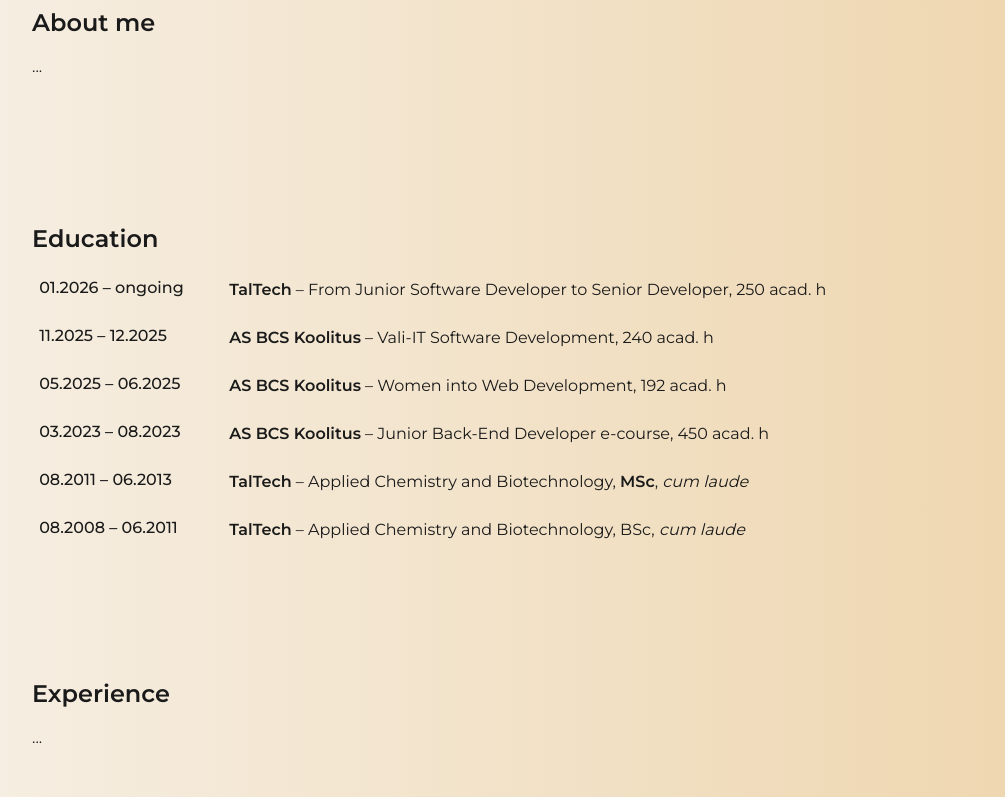
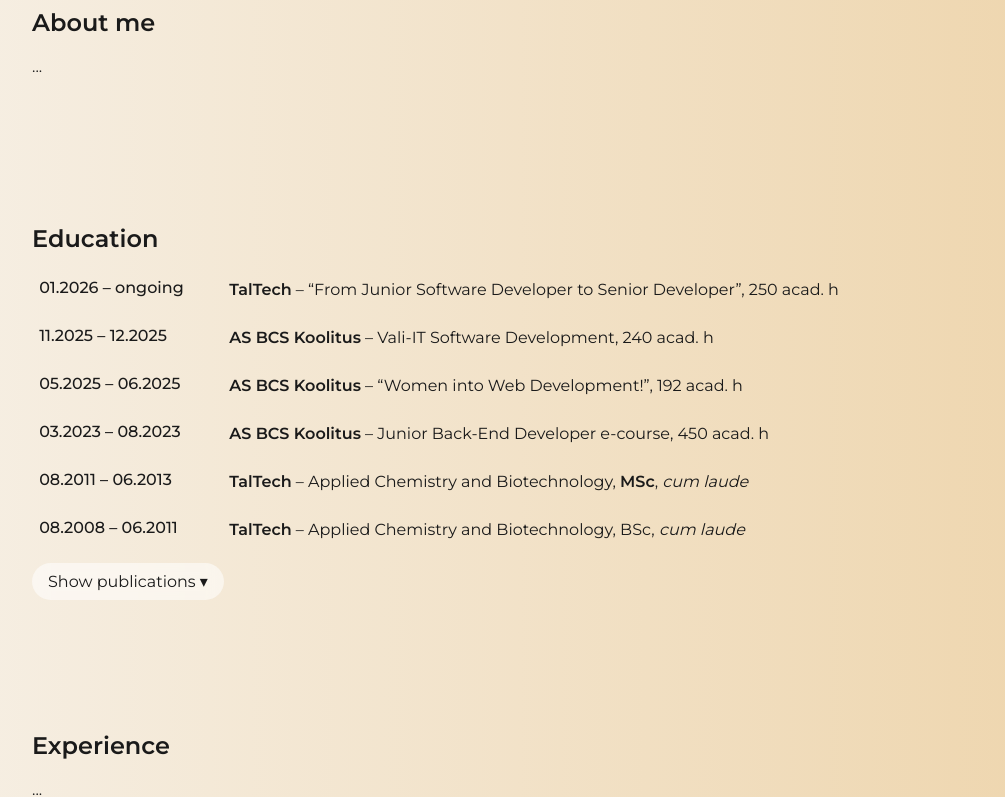
Before and after one commit to KatharinaMat/my-portfolio, a Nuxt app: page / in a window 1280 px wide. Shown: the part 508-1305 px from the top of the page, without its empty margins (58-1063 px from the left). Built offline with nearby package versions, Linux system fonts and the light colour scheme; a web font is replaced by a local one.

Commit message:
feat: add expandable publications list into Education section

```diff
--- a/app/assets/css/main.css
+++ b/app/assets/css/main.css
@@ -409,6 +409,8 @@
   font-weight: 600;
 }
 
+
+
 /* Desktop override */
 @media (min-width: 860px) {
 
@@ -423,3 +425,56 @@
   }
 
 }
+
+/* =================================
+   EDUCATION - PUBLICATIONS
+   ================================= */
+
+.education-extra {
+  margin-top: 1rem;
+}
+
+.publications-toggle {
+  border: none;
+  background: rgba(255, 255, 255, 0.55);
+  backdrop-filter: blur(8px);
+  border-radius: 999px;
+  padding: 0.55rem 1rem;
+  font: inherit;
+  color: #1a1a1a;
+  cursor: pointer;
+  transition: transform 0.15s ease, box-shadow 0.15s ease, background 0.15s ease;
+}
+
+.publications-toggle:hover {
+  transform: translateY(-2px);
+  box-shadow: 0 6px 14px rgba(0, 0, 0, 0.08);
+  background: rgba(255, 255, 255, 0.72);
+}
+
+.publications-list {
+  margin-top: 1rem;
+  display: flex;
+  flex-direction: column;
+  gap: 0.9rem;
+}
+
+.publication-item {
+  line-height: 1.45;
+  font-size: 0.95rem;
+}
+
+.publication-item em {
+  font-style: italic;
+}
+
+.publication-item strong {
+  font-weight: 600;
+}
+
+/* Desktop override */
+@media (min-width: 860px) {
+  .publications-list {
+    padding-left: 187px;
+  }
+}
--- a/app/pages/index.vue
+++ b/app/pages/index.vue
@@ -136,6 +136,28 @@
           <div class="education-text" v-html="rt(item.text)"></div>
           </div>
         </div>
+
+      <div class="education-extra">
+        <button
+        type="button"
+        class="publications-toggle"
+        @click="showPublications = !showPublications">
+          {{ showPublications
+        ? t("education.hidePublications")
+        : t("education.showPublications") }}
+    {{ showPublications ? "▴" : "▾" }}
+      </button>
+
+<div v-if="showPublications" class="publications-list">
+  <div
+    v-for="(publication, index) in tm('education.publications')"
+    :key="index"
+    class="publication-item"
+    v-html="rt(publication)"
+  ></div>
+</div>
+    </div>
+
       </div>
     </section>
 
@@ -175,6 +197,7 @@
 
 const { t, tm, rt, setLocale, locale } = useI18n();
 const educationItems = computed(() => tm("education.items") as { period: string; text: string }[]);
+const showPublications = ref(false);
 const route = useRoute();
 
 const showTitle = ref(false);
--- a/i18n/locales/en.json
+++ b/i18n/locales/en.json
@@ -15,7 +15,7 @@
   "items": [
     {
       "period": "01.2026 – ongoing",
-      "text": "<strong>TalTech</strong> – From Junior Software Developer to Senior Developer, 250 acad. h"
+      "text": "<strong>TalTech</strong> – “From Junior Software Developer to Senior Developer”, 250 acad. h"
     },
     {
       "period": "11.2025 – 12.2025",
@@ -23,7 +23,7 @@
     },
     {
       "period": "05.2025 – 06.2025",
-      "text": "<strong>AS BCS Koolitus</strong> – Women into Web Development, 192 acad. h"
+      "text": "<strong>AS BCS Koolitus</strong> – “Women into Web Development!”, 192 acad. h"
     },
     {
       "period": "03.2023 – 08.2023",
@@ -37,6 +37,14 @@
       "period": "08.2008 – 06.2011",
       "text": "<strong>TalTech</strong> – Applied Chemistry and Biotechnology, BSc, <em>cum laude</em>"
     }
+  ],
+  "showPublications": "Show publications",
+  "hidePublications": "Hide publications",
+  "publications": [
+    "<strong>Paju, A.; Oja, K.; Matkevitš, K.; et al.</strong><br>Asymmetric synthesis of tertiary 2-substituted 5-oxotetrahydrofuran-2-carboxylic acids.<br><em>Heterocycles</em>, 2014.",
+    "<strong>Lopp, M.; Paju, A.; Oja, K.; Matkevitš, K.; et al.</strong><br>ChemInform Abstract: Asymmetric Synthesis of Tertiary 2-Substituted 5-Oxotetrahydrofuran-2-Carboxylic Acids.<br><em>ChemInform</em>, 2014.",
+    "<strong>Paju, A.; Kostomarova, D.; Matkevitš, K.; Lopp, M.; et al.</strong><br>3-Alkyl-1,2-cyclopentanediones by Negishi cross-coupling of a 3-bromo-1,2-cyclopentanedione silyl enol ether with alkylzinc reagents: An approach to 2-substituted carboxylic acid γ-lactones, homocitric and lycoperdic acids.<br><em>Tetrahedron</em>, 2015.",
+    "<strong>Patent</strong><br><strong>Lopp, M.; Paju, A.; Matkevitš, K.</strong><br>Method for preparation of (2-hydroxy-3-oxo-cyclopent-1-enyl)-acetic acid esters.<br>US Patent US20140378698A1, 2014."
   ]
   }
 }
```
Also changed, not shown: i18n/locales/et.json (+8 -0 lines).
